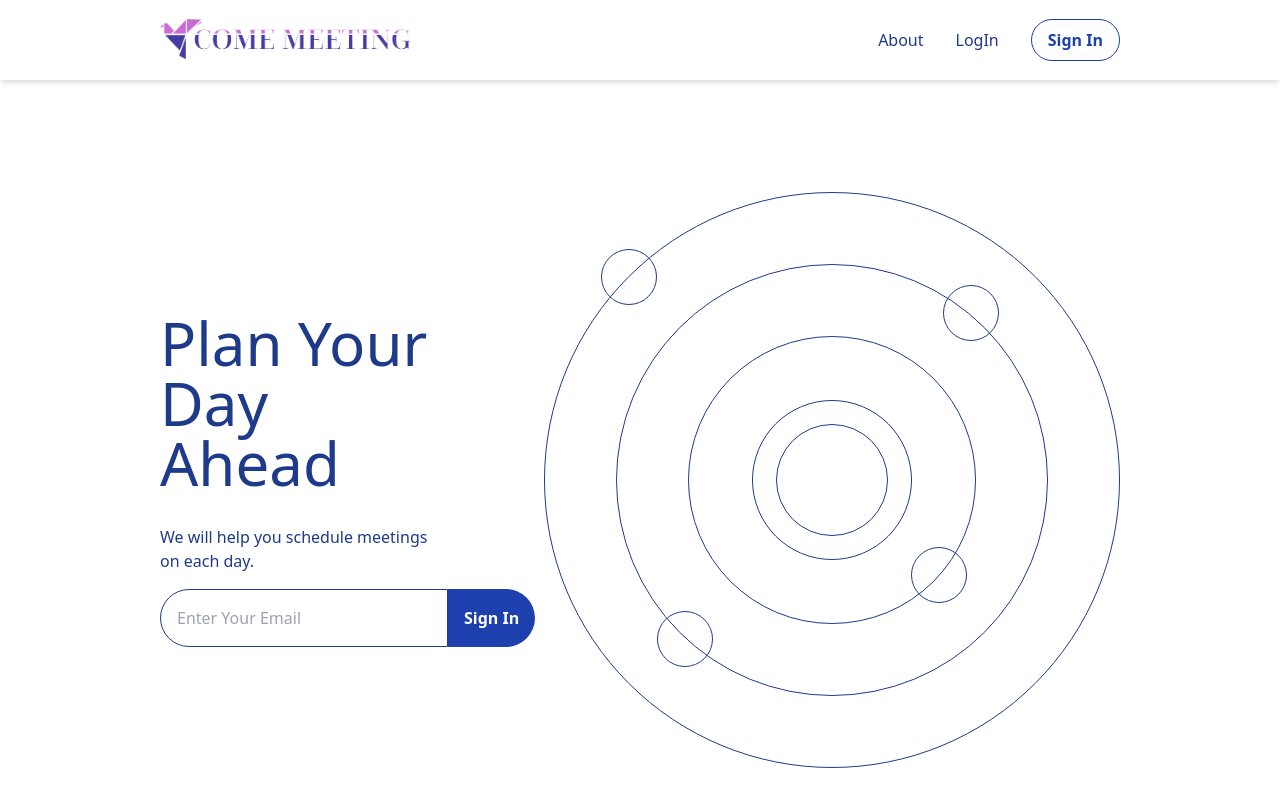
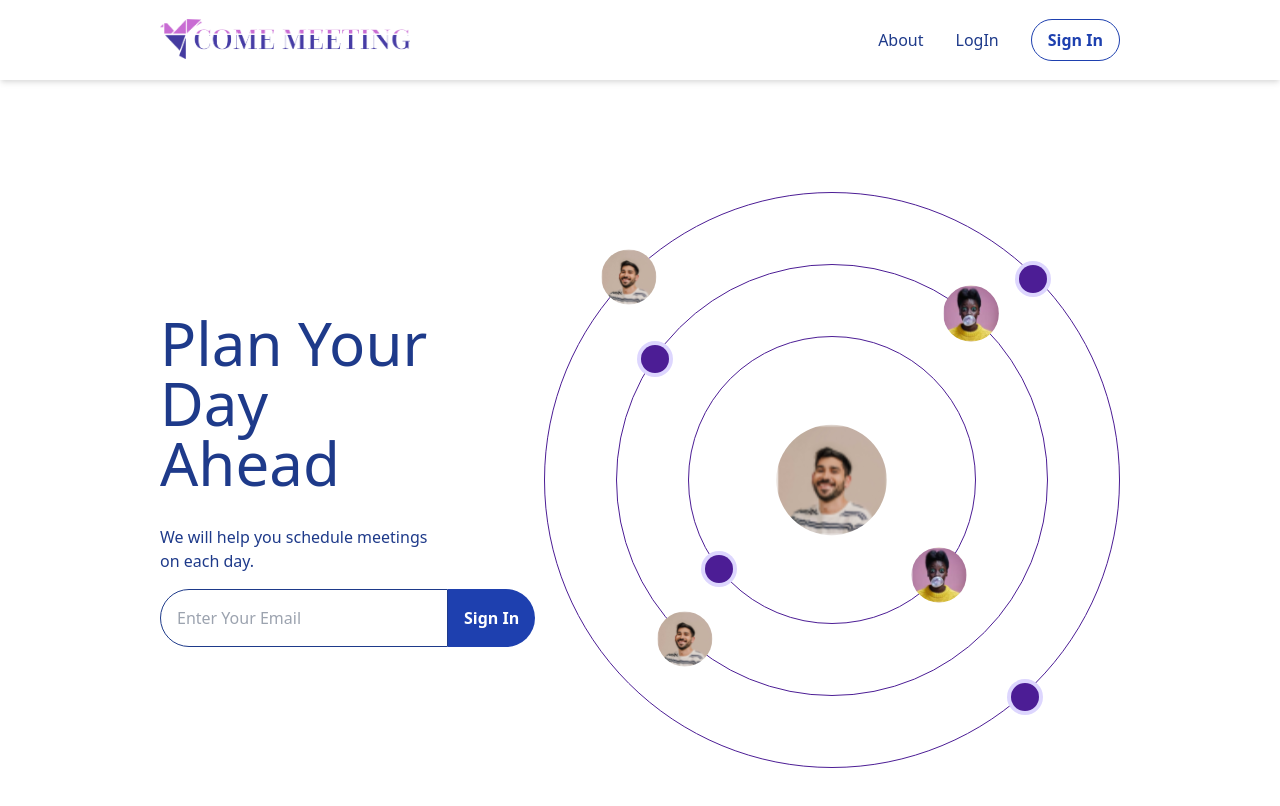
Before and after one commit to fe-bootcamp-2021/evently, a React (Create React App) app: page / in a window 1280 px wide. Shown: the top 806 px of the page. Built offline with nearby package versions, Linux system fonts and the light colour scheme.

Commit message:
feat: create main pic  content

```diff
--- a/src/components/Main/Main.jsx
+++ b/src/components/Main/Main.jsx
@@ -5,6 +5,8 @@ import Dropdown from "../Dropdown/Dropdown";
 import Logo from "../Logo/Logo";
 import Button from "../Button/Button"
 import Input from "../Input/Input"
+import Image from "../../images/Ellipse96.svg"
+import Image2 from "../../images/Ellipse97.svg"
 
 export default function Main() {
     return (
@@ -35,19 +37,32 @@ export default function Main() {
                 </div>
 
                 <div className="flex items-center justify-center">
-                    <div className="rounded-full relative border border-blue-900 w-144 h-144">
-
+                    <div className="rounded-full relative border border-purple-900 w-144 h-144">
+                        <div className="rounded-full absolute bg-purple-900 ring-4 ring-purple-200 w-7 h-7 bottom-14 right-20"></div>
                     </div>
-                    <div className="rounded-full absolute border border-blue-900 w-108 h-108">
-                        <div className="rounded-full absolute border border-blue-900 w-14 h-14 -inset-4"></div>
-                        <div className="rounded-full absolute border border-blue-900 w-14 h-14 top-5 right-12"></div>
-                        <div className="rounded-full absolute border border-blue-900 w-14 h-14 inset-x-10 bottom-7"></div>
+                    <div className="rounded-full absolute border border-purple-900 w-108 h-108">
+                    <div className="rounded-full absolute bg-purple-900 ring-4 ring-purple-200 w-7 h-7 top-0 right-0"></div>
+                    <div className="rounded-full absolute bg-purple-900 ring-4 ring-purple-200 w-7 h-7 inset-x-6 top-20"></div>
+                        <div className="rounded-full absolute w-14 h-14 -inset-4">
+                            <img src={Image} className="-inset-4" />
+                        </div>
+                        <div className="rounded-full absolute w-14 h-14 top-5 right-12">
+                            <img src={Image2} className="top-5 right-12" />
+                        </div>
+                        <div className="rounded-full absolute w-14 h-14 inset-x-10 bottom-7">
+                            <img src={Image} className="inset-x-10 bottom-7" />
+                        </div>
                     </div>
-                    <div className="rounded-full absolute border border-blue-900 w-72 h-72">
-                        <div className="rounded-full absolute border border-blue-900 w-14 h-14 bottom-5 right-2"></div>
+                    <div className="rounded-full absolute border border-purple-900 w-72 h-72">
+                        <div className="rounded-full absolute bg-purple-900 ring-4 ring-purple-200 w-7 h-7 bottom-10 left-4"></div>
+                        <div className="rounded-full absolute bottom-5 right-2">
+                            <img src={Image2} className="w-14 h-14" />
+                        </div>
                     </div>
-                    <div className="rounded-full absolute border border-blue-900 w-40 h-40"></div>
-                    <div className="rounded-full absolute border border-blue-900 w-28 h-28"></div>
+                    <div className="rounded-full absolute border border-purple-900"></div>
+                    <div className="rounded-full absolute w-28 h-28">
+                        <img src={Image} className="w-28 h-28" />
+                    </div>
 
                 </div>
             </div>
```
Also changed, not shown: src/images/Ellipse96.svg (added), src/images/Ellipse97.svg (added).
